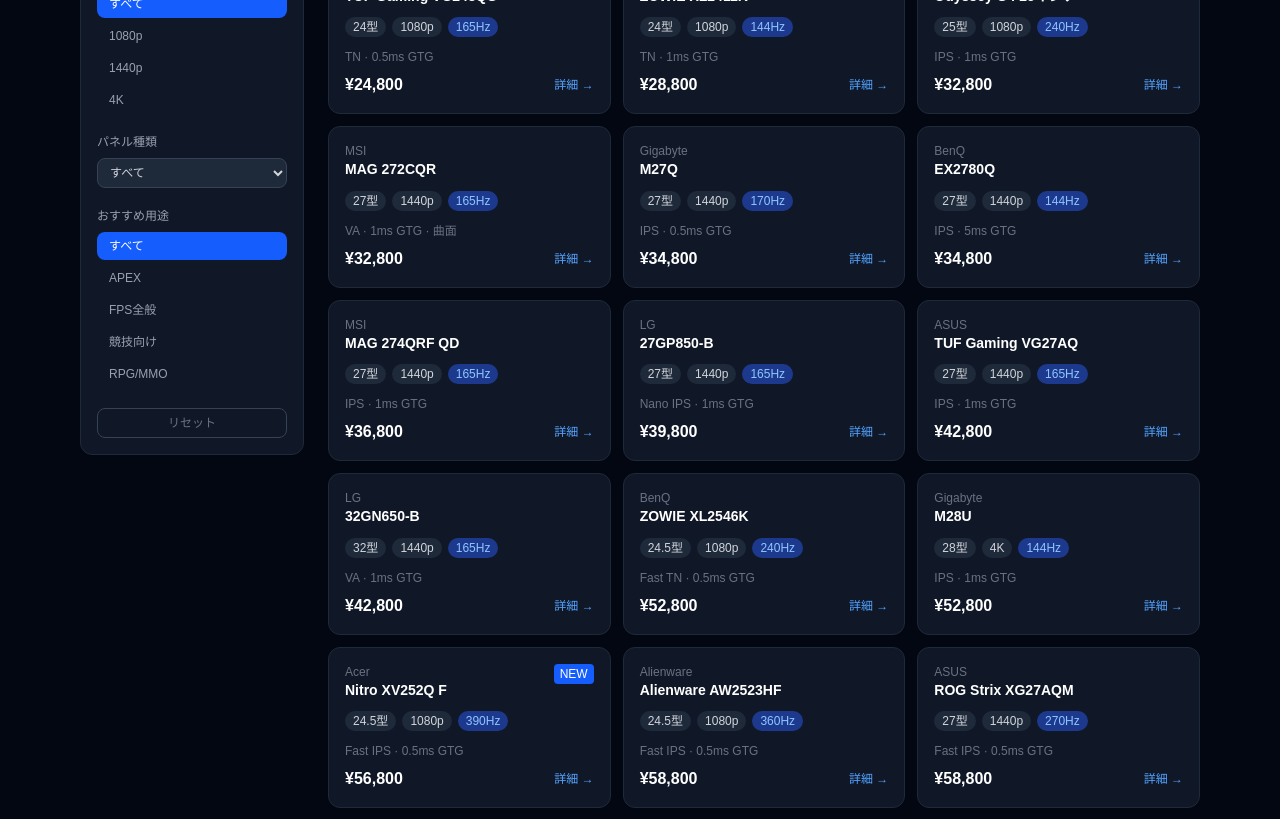
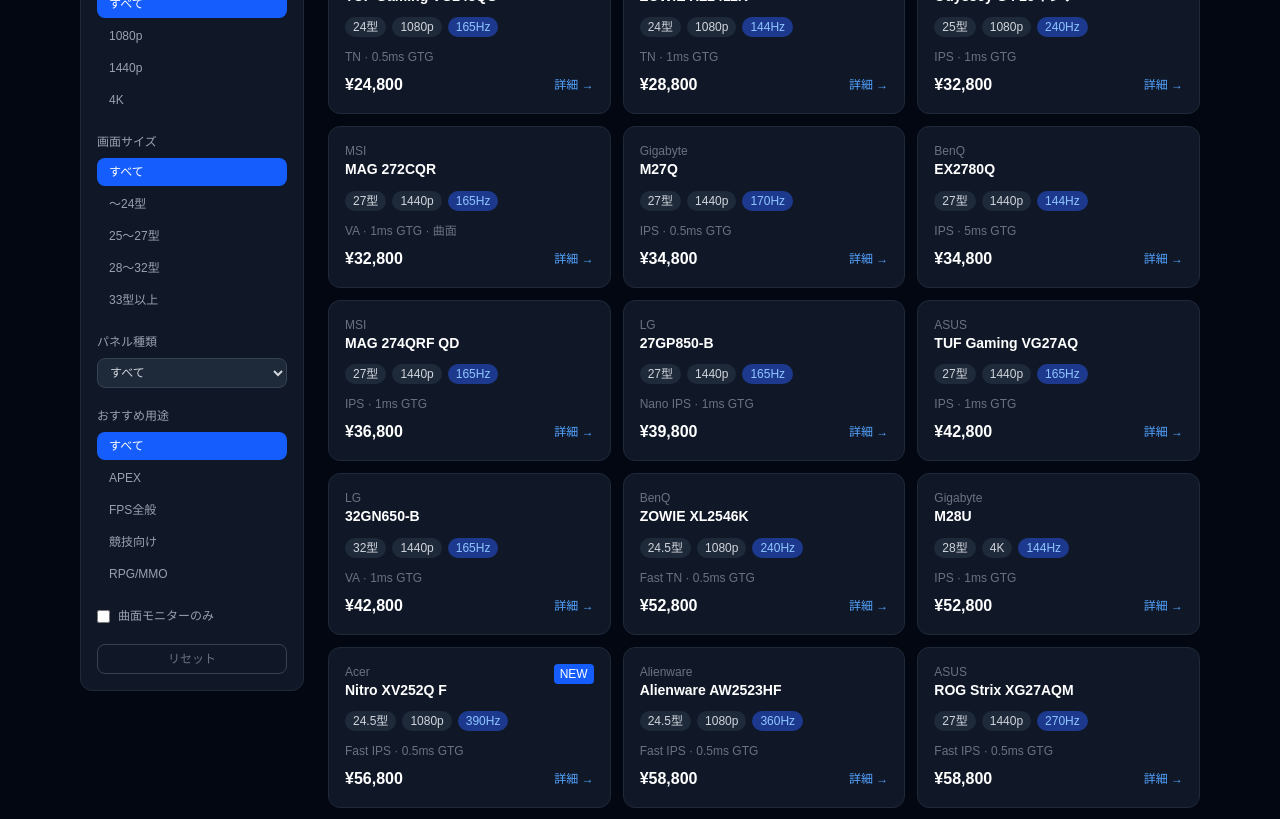
Before and after one commit to eNd1-06/gamespec, a Next.js app: page /monitors in a window 1280 px wide. Shown: the part 340-1159 px from the top of the page. Built offline with nearby package versions, Linux system fonts and the light colour scheme.

Commit message:
Improve filters across all category pages

```diff
--- a/app/headsets/page.tsx
+++ b/app/headsets/page.tsx
@@ -128,6 +128,15 @@
               <label className="flex items-center gap-2 cursor-pointer">
                 <input
                   type="checkbox"
+                  checked={wirelessOnly}
+                  onChange={(e) => setWirelessOnly(e.target.checked)}
+                  className="accent-blue-500"
+                />
+                <span className="text-xs text-gray-400">ワイヤレスのみ</span>
+              </label>
+              <label className="flex items-center gap-2 cursor-pointer">
+                <input
+                  type="checkbox"
                   checked={ancOnly}
                   onChange={(e) => setAncOnly(e.target.checked)}
                   className="accent-blue-500"
--- a/app/keyboards/page.tsx
+++ b/app/keyboards/page.tsx
@@ -15,6 +15,7 @@
   const [tag, setTag] = useState<KeyboardTag | "all">("all");
   const [wirelessOnly, setWirelessOnly] = useState(false);
   const [hotswapOnly, setHotswapOnly] = useState(false);
+  const [minPollingRate, setMinPollingRate] = useState<number>(0);
   const [sortBy, setSortBy] = useState<"price" | "actuation">("price");
 
   const filtered = useMemo(() => {
@@ -26,10 +27,11 @@
         if (tag !== "all" && !k.recommendFor.includes(tag)) return false;
         if (wirelessOnly && !k.wireless) return false;
         if (hotswapOnly && !k.hotswap) return false;
+        if (minPollingRate > 0 && k.pollingRate < minPollingRate) return false;
         return true;
       })
       .sort((a, b) => sortBy === "price" ? a.price - b.price : a.actuation - b.actuation);
-  }, [maxPrice, layout, switchType, tag, wirelessOnly, hotswapOnly, sortBy]);
+  }, [maxPrice, layout, switchType, tag, wirelessOnly, hotswapOnly, minPollingRate, sortBy]);
 
   return (
     <div className="min-h-screen">
@@ -119,6 +121,26 @@
               </div>
             </div>
 
+            {/* ポーリングレート */}
+            <div>
+              <label className="text-xs text-gray-400 mb-2 block">最低ポーリングレート</label>
+              <div className="space-y-1">
+                {([0, 1000, 4000, 8000] as const).map((r) => (
+                  <button
+                    key={r}
+                    onClick={() => setMinPollingRate(r)}
+                    className={`w-full text-left text-xs px-3 py-1.5 rounded-lg transition-all ${
+                      minPollingRate === r
+                        ? "bg-blue-600 text-white"
+                        : "text-gray-400 hover:text-white hover:bg-gray-800"
+                    }`}
+                  >
+                    {r === 0 ? "すべて" : `${r.toLocaleString()}Hz以上`}
+                  </button>
+                ))}
+              </div>
+            </div>
+
             {/* トグル */}
             <div className="space-y-2">
               <label className="flex items-center gap-2 cursor-pointer">
@@ -150,6 +172,7 @@
                 setTag("all");
                 setWirelessOnly(false);
                 setHotswapOnly(false);
+                setMinPollingRate(0);
               }}
               className="w-full text-xs text-gray-500 hover:text-gray-300 border border-gray-700 rounded-lg py-1.5 transition-all"
             >
--- a/app/mice/page.tsx
+++ b/app/mice/page.tsx
@@ -3,16 +3,17 @@
 import { useState, useMemo } from "react";
 import Link from "next/link";
 import { mice } from "@/data/mice";
-import type { Connection, GameTag } from "@/data/mice";
+import type { Connection, GameTag, Shape } from "@/data/mice";
 
 const SENSORS = [...new Set(mice.map((m) => m.sensor))].sort();
 
 export default function MicePage() {
   const [maxWeight, setMaxWeight] = useState<number>(120);
   const [connection, setConnection] = useState<Connection | "all">("all");
-  const [maxPrice, setMaxPrice] = useState<number>(30000);
+  const [maxPrice, setMaxPrice] = useState<number>(45000);
   const [gameTag, setGameTag] = useState<GameTag | "all">("all");
   const [sensor, setSensor] = useState<string>("all");
+  const [shape, setShape] = useState<Shape | "all">("all");
   const [sortBy, setSortBy] = useState<"price" | "weight">("price");
 
   const filtered = useMemo(() => {
@@ -23,10 +24,11 @@
         if (m.price > maxPrice) return false;
         if (gameTag !== "all" && !m.recommendFor.includes(gameTag)) return false;
         if (sensor !== "all" && m.sensor !== sensor) return false;
+        if (shape !== "all" && m.shape !== shape) return false;
         return true;
       })
       .sort((a, b) => sortBy === "price" ? a.price - b.price : a.weight - b.weight);
-  }, [maxWeight, connection, maxPrice, gameTag, sensor, sortBy]);
+  }, [maxWeight, connection, maxPrice, gameTag, sensor, shape, sortBy]);
 
   return (
     <div className="min-h-screen">
@@ -69,13 +71,13 @@
               </label>
               <input
                 type="range"
-                min={3000} max={40000} step={1000}
+                min={2000} max={45000} step={1000}
                 value={maxPrice}
                 onChange={(e) => setMaxPrice(Number(e.target.value))}
                 className="w-full accent-blue-500"
               />
               <div className="flex justify-between text-xs text-gray-600 mt-1">
-                <span>¥3,000</span><span>¥40,000</span>
+                <span>¥2,000</span><span>¥45,000</span>
               </div>
             </div>
 
@@ -119,6 +121,26 @@
               </div>
             </div>
 
+            {/* 形状 */}
+            <div>
+              <label className="text-xs text-gray-400 mb-2 block">形状</label>
+              <div className="space-y-1">
+                {(["all", "symmetrical", "ergonomic"] as const).map((s) => (
+                  <button
+                    key={s}
+                    onClick={() => setShape(s)}
+                    className={`w-full text-left text-xs px-3 py-1.5 rounded-lg transition-all ${
+                      shape === s
+                        ? "bg-blue-600 text-white"
+                        : "text-gray-400 hover:text-white hover:bg-gray-800"
+                    }`}
+                  >
+                    {s === "all" ? "すべて" : s === "symmetrical" ? "左右対称" : "エルゴノミクス"}
+                  </button>
+                ))}
+              </div>
+            </div>
+
             {/* センサー */}
             <div>
               <label className="text-xs text-gray-400 mb-2 block">センサー</label>
@@ -142,6 +164,7 @@
                 setMaxPrice(30000);
                 setGameTag("all");
                 setSensor("all");
+                setShape("all");
               }}
               className="w-full text-xs text-gray-500 hover:text-gray-300 border border-gray-700 rounded-lg py-1.5 transition-all"
             >
--- a/app/monitors/page.tsx
+++ b/app/monitors/page.tsx
@@ -11,6 +11,8 @@
   const [minHz, setMinHz] = useState<number>(60);
   const [panelType, setPanelType] = useState<PanelType | "all">("all");
   const [tag, setTag] = useState<MonitorTag | "all">("all");
+  const [sizeRange, setSizeRange] = useState<"all" | "small" | "mid" | "large" | "ultrawide">("all");
+  const [curvedOnly, setCurvedOnly] = useState(false);
   const [sortBy, setSortBy] = useState<"price" | "hz">("price");
 
   const PANEL_TYPES: Array<PanelType | "all"> = ["all", "IPS", "Fast IPS", "Nano IPS", "OLED", "QD-OLED", "VA", "TN", "Fast TN"];
@@ -23,10 +25,15 @@
         if (m.refreshRate < minHz) return false;
         if (panelType !== "all" && m.panelType !== panelType) return false;
         if (tag !== "all" && !m.recommendFor.includes(tag)) return false;
+        if (sizeRange === "small" && m.size > 24) return false;
+        if (sizeRange === "mid" && (m.size < 25 || m.size > 27)) return false;
+        if (sizeRange === "large" && (m.size < 28 || m.size > 32)) return false;
+        if (sizeRange === "ultrawide" && m.size <= 32) return false;
+        if (curvedOnly && !m.curved) return false;
         return true;
       })
       .sort((a, b) => sortBy === "price" ? a.price - b.price : b.refreshRate - a.refreshRate);
-  }, [maxPrice, resolution, minHz, panelType, tag, sortBy]);
+  }, [maxPrice, resolution, minHz, panelType, tag, sizeRange, curvedOnly, sortBy]);
 
   return (
     <div className="min-h-screen">
@@ -99,6 +106,26 @@
               </div>
             </div>
 
+            {/* サイズ */}
+            <div>
+              <label className="text-xs text-gray-400 mb-2 block">画面サイズ</label>
+              <div className="space-y-1">
+                {(["all", "small", "mid", "large", "ultrawide"] as const).map((s) => (
+                  <button
+                    key={s}
+                    onClick={() => setSizeRange(s)}
+                    className={`w-full text-left text-xs px-3 py-1.5 rounded-lg transition-all ${
+                      sizeRange === s
+                        ? "bg-blue-600 text-white"
+                        : "text-gray-400 hover:text-white hover:bg-gray-800"
+                    }`}
+                  >
+                    {s === "all" ? "すべて" : s === "small" ? "〜24型" : s === "mid" ? "25〜27型" : s === "large" ? "28〜32型" : "33型以上"}
+                  </button>
+                ))}
+              </div>
+            </div>
+
             {/* パネル */}
             <div>
               <label className="text-xs text-gray-400 mb-2 block">パネル種類</label>
@@ -133,6 +160,19 @@
               </div>
             </div>
 
+            {/* トグル */}
+            <div>
+              <label className="flex items-center gap-2 cursor-pointer">
+                <input
+                  type="checkbox"
+                  checked={curvedOnly}
+                  onChange={(e) => setCurvedOnly(e.target.checked)}
+                  className="accent-blue-500"
+                />
+                <span className="text-xs text-gray-400">曲面モニターのみ</span>
+              </label>
+            </div>
+
             {/* リセット */}
             <button
               onClick={() => {
@@ -141,6 +181,8 @@
                 setMinHz(60);
                 setPanelType("all");
                 setTag("all");
+                setSizeRange("all");
+                setCurvedOnly(false);
               }}
               className="w-full text-xs text-gray-500 hover:text-gray-300 border border-gray-700 rounded-lg py-1.5 transition-all"
             >
```
